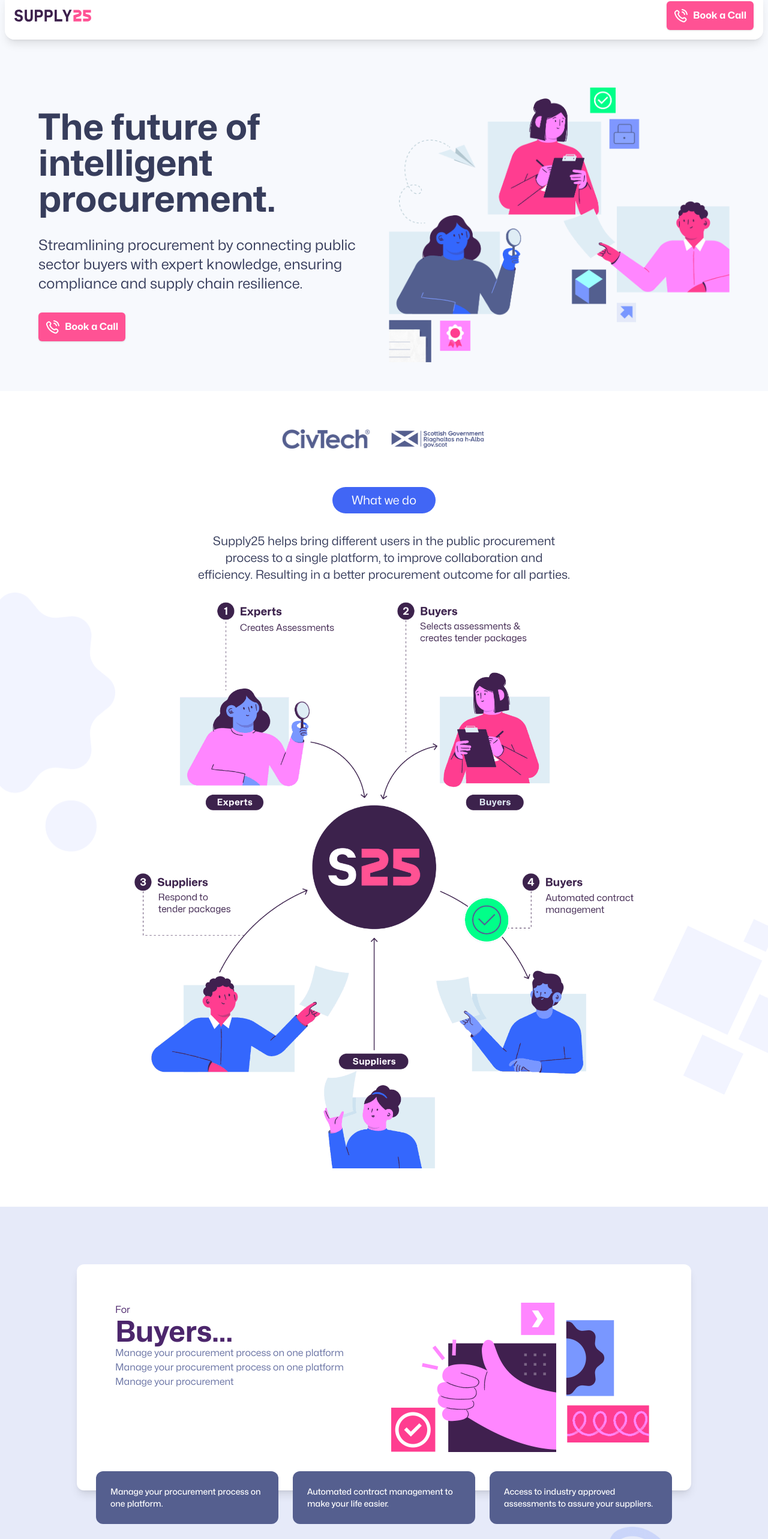
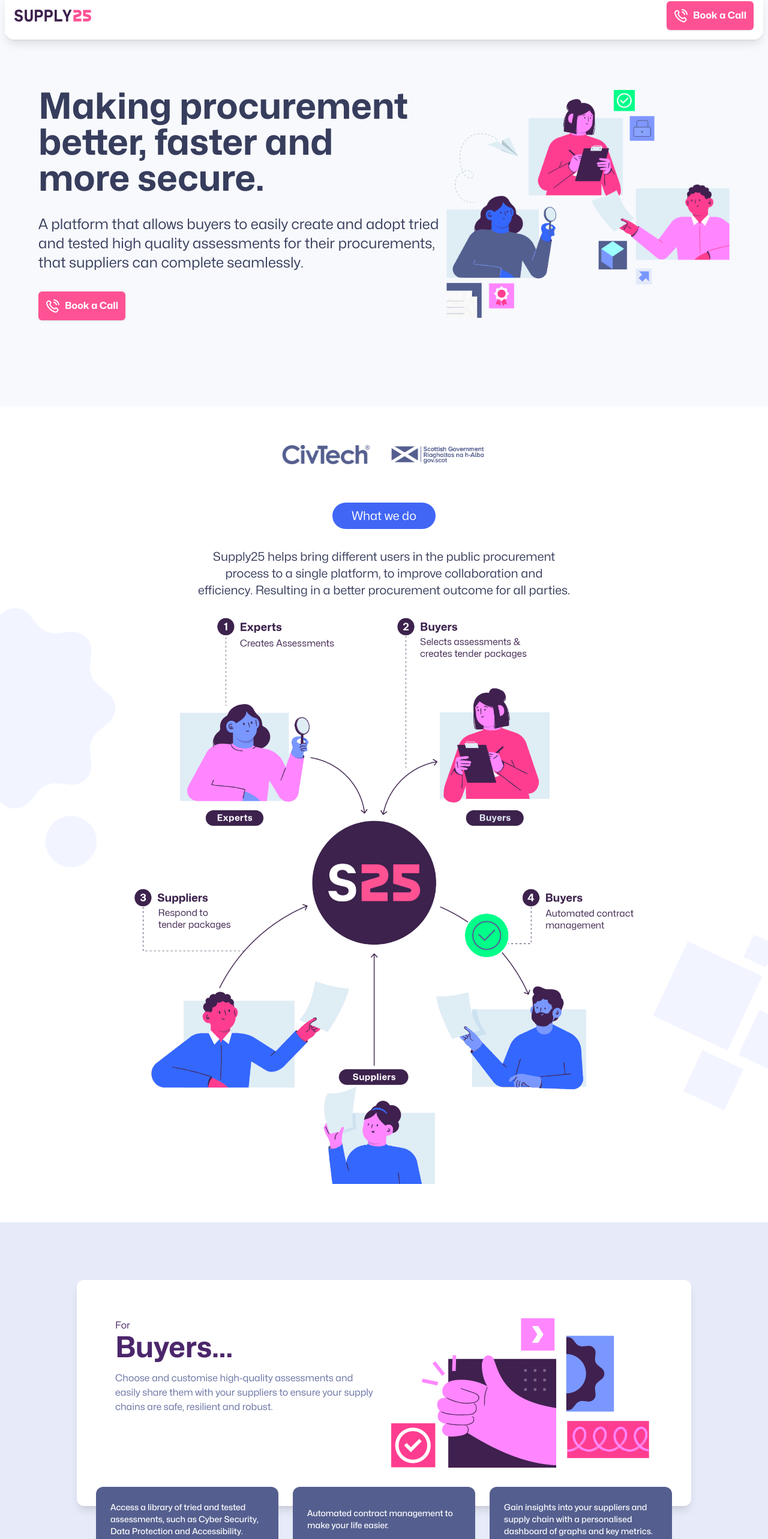
Before and after one commit to oliverjam/supply25, a Next.js app: page / in a window 1280 px wide. Shown: the part 46-2612 px from the top of the page at 60% size. Built offline with nearby package versions, Linux system fonts and the light colour scheme.

Commit message:
Update with final copy

```diff
--- a/app/page.tsx
+++ b/app/page.tsx
@@ -24,15 +24,16 @@
 export default function Home() {
 	return (
 		<>
-			<section className="pt-32 sm:pt-48 px-4 sm:px-8 pb-12 bg-misty-light">
+			<section className="pt-32 sm:pt-48 px-4 sm:px-8 pb-36 bg-misty-light">
 				<div className="max-w-6xl mx-auto lg:grid grid-cols-[auto_1fr] items-center gap-2">
-					<div className="max-w-xl space-y-8 text-slate-dark">
-						<h1 className="font-bold text-4xl sm:text-6xl leading-tight">
-							The future of intelligent procurement.
+					<div className="max-w-2xl space-y-8 text-slate-dark">
+						<h1 className="font-bold text-4xl sm:text-6xl text-balance">
+							Making procurement better, faster and more secure.
 						</h1>
 						<p className="text-2xl">
-							Streamlining procurement by connecting public sector buyers with
-							expert knowledge, ensuring compliance and supply chain resilience.
+							A platform that allows buyers to easily create and adopt tried and
+							tested high quality assessments for their procurements, that
+							suppliers can complete seamlessly.
 						</p>
 						<CallToAction />
 					</div>
@@ -71,7 +72,7 @@
 				<div className="space-y-28 md:space-y-48">
 					<div className="Overlap max-w-5xl mx-auto isolate">
 						<Card>
-							<div>
+							<div className="space-y-4">
 								<h2 className="text-aubergine">
 									<div>For</div>
 									<div className="text-2xl sm:text-4xl md:text-5xl font-bold">
@@ -79,28 +80,30 @@
 									</div>
 								</h2>
 								<p className="text-slate-light">
-									Manage your procurement process on one platform Manage your
-									procurement process on one platform Manage your procurement
+									Choose and customise high-quality assessments and easily share
+									them with your suppliers to ensure your supply chains are
+									safe, resilient and robust.
 								</p>
 							</div>
 							<Img file={buyers} />
 						</Card>
 						<div className="grid md:grid-cols-3 gap-2 sm:gap-4 md:gap-6 px-6 sm:px-8">
 							<CardDark>
-								Manage your procurement process on one platform.
+								Access a library of tried and tested assessments, such as Cyber
+								Security, Data Protection and Accessibility.
 							</CardDark>
 							<CardDark>
 								Automated contract management to make your life easier.
 							</CardDark>
 							<CardDark>
-								Access to industry approved assessments to assure your
-								suppliers.
+								Gain insights into your suppliers and supply chain with a
+								personalised dashboard of graphs and key metrics.
 							</CardDark>
 						</div>
 					</div>
 					<div className="Overlap max-w-5xl mx-auto isolate">
 						<Card>
-							<div>
+							<div className="space-y-4">
 								<h2 className="text-aubergine">
 									<div>For</div>
 									<div className="text-2xl sm:text-4xl md:text-5xl font-bold">
@@ -108,28 +111,30 @@
 									</div>
 								</h2>
 								<p className="text-slate-light">
-									Manage your procurement process on one platform Manage your
-									procurement process on one platform Manage your procurement
+									Save time by completing an assessment once and reuse it to
+									streamline your bids for future tenders.
 								</p>
 							</div>
 							<Img file={suppliers} />
 						</Card>
 						<div className="grid md:grid-cols-3 gap-2 sm:gap-4 md:gap-6 px-6 sm:px-8">
 							<CardDark>
-								Manage your procurement process on one platform.
+								Expert guidance to help you complete assessments efficiently and
+								to a high standard.
 							</CardDark>
 							<CardDark>
-								Automated contract management to make your life easier.
+								Utilise the improvement plan process to increase your chances of
+								winning tenders.
 							</CardDark>
 							<CardDark>
-								Access to industry approved assessments to assure your
-								suppliers.
+								Reuse your answers and completed assessments to streamline and
+								speed up future tender applications.
 							</CardDark>
 						</div>
 					</div>
 					<div className="Overlap max-w-5xl mx-auto isolate">
 						<Card>
-							<div>
+							<div className="space-y-4">
 								<h2 className="text-aubergine">
 									<div>For</div>
 									<div className="text-2xl sm:text-4xl md:text-5xl font-bold">
@@ -137,22 +142,24 @@
 									</div>
 								</h2>
 								<p className="text-slate-light">
-									Manage your procurement process on one platform Manage your
-									procurement process on one platform Manage your procurement
+									Share your assessments to build authority and establish
+									yourself as a thought leader in your area of expertise.
 								</p>
 							</div>
 							<Img file={experts} />
 						</Card>
 						<div className="grid md:grid-cols-3 gap-2 sm:gap-4 md:gap-6 px-6 sm:px-8">
 							<CardDark>
-								Manage your procurement process on one platform.
+								Discover industry trends and insights as buyers and suppliers
+								adopt your assessments.
 							</CardDark>
 							<CardDark>
-								Automated contract management to make your life easier.
+								Enhance your visibility and build your reputation as a thought
+								leader in the industry.
 							</CardDark>
 							<CardDark>
-								Access to industry approved assessments to assure your
-								suppliers.
+								Provide consultancy and advisory support to suppliers looking to
+								elevate their compliance and business standards.
 							</CardDark>
 						</div>
 					</div>
@@ -350,7 +357,7 @@
 
 function CardDark({ children }: { children: React.ReactNode }) {
 	return (
-		<div className="p-4 sm:p-6 rounded-xl bg-slate text-white text-sm font-medium">
+		<div className="p-4 sm:p-6 rounded-xl bg-slate text-white text-sm font-medium grid content-center">
 			{children}
 		</div>
 	);
```
